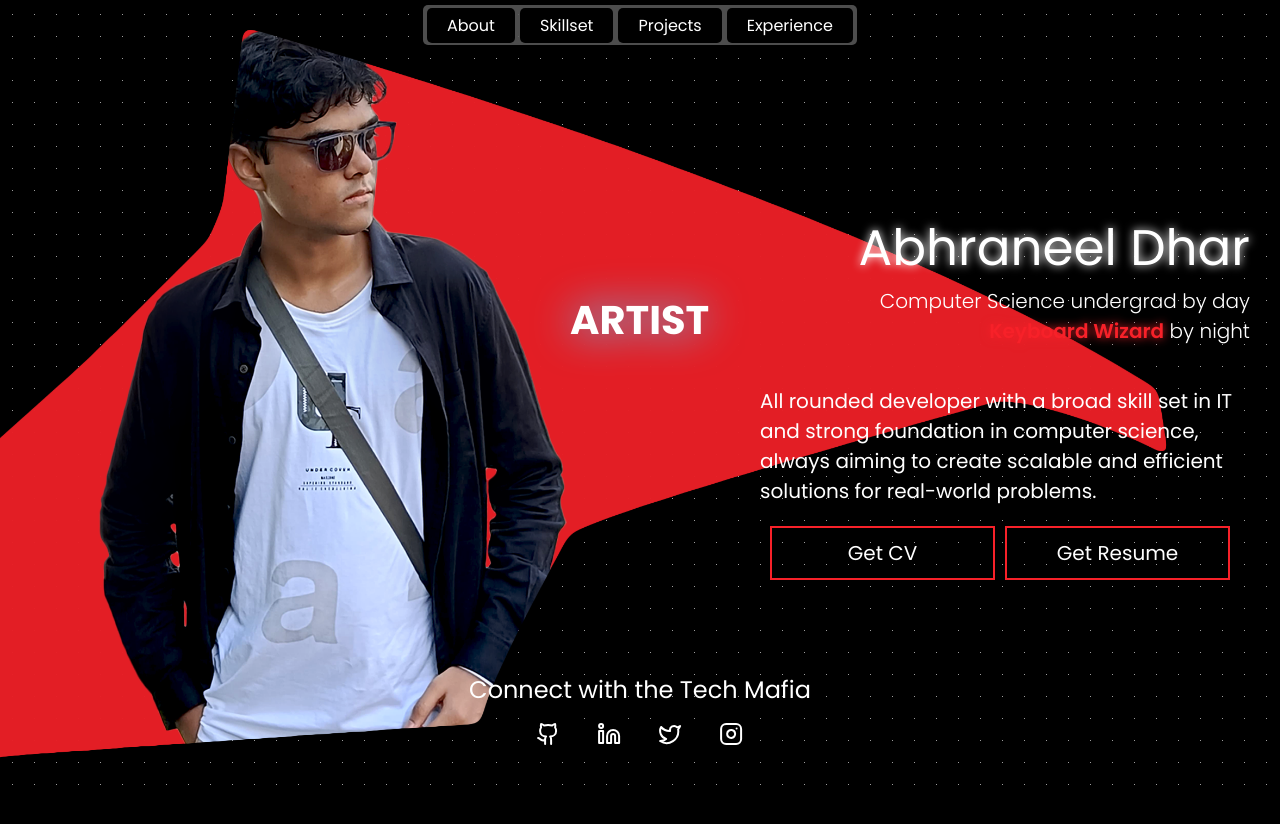
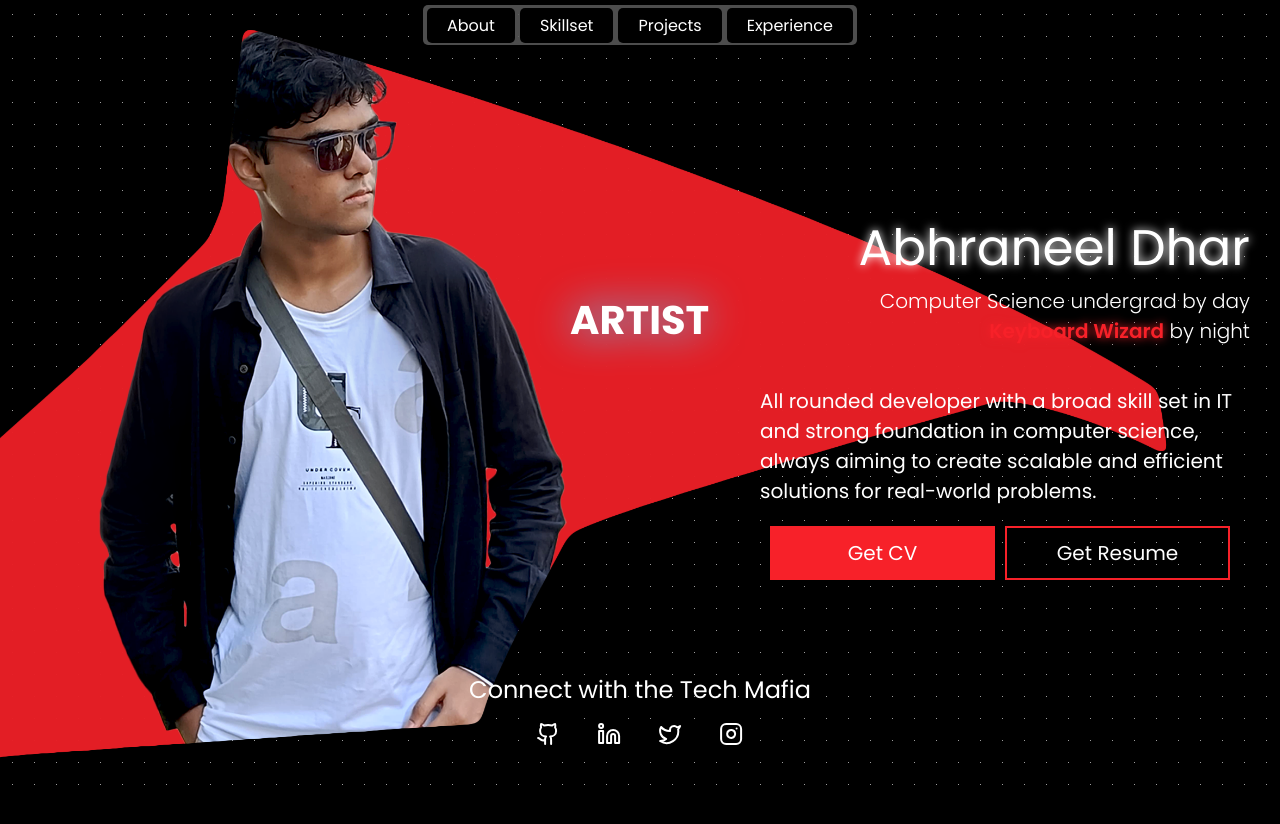
Before and after one commit to abhraneeldhar/portfolio, a Next.js app: page / in a window 1280 px wide. In both pictures the pointer is over the button "Get CV". Shown: the top 824 px of the page. Built offline with nearby package versions, Linux system fonts and the light colour scheme.

Commit message:
lil tweak

```diff
--- a/app/home.module.css
+++ b/app/home.module.css
@@ -275,7 +275,10 @@
     background-color: unset;
     padding: 10px;
     border:2px solid #f72129;
-    transition: all 0.5s;
+    transition: all 0.2s;
+}
+.downloadDiv button:hover{
+    background-color: #f72129 ;
 }
 
 
```
